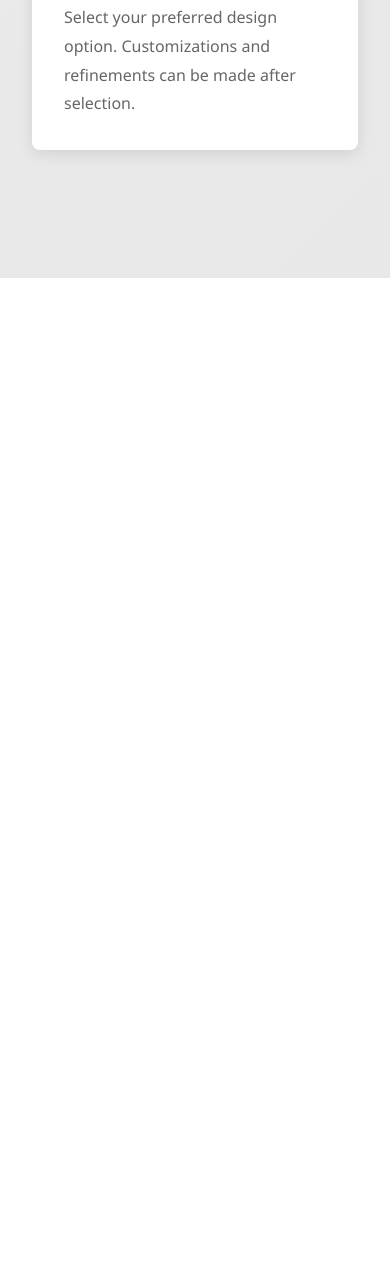
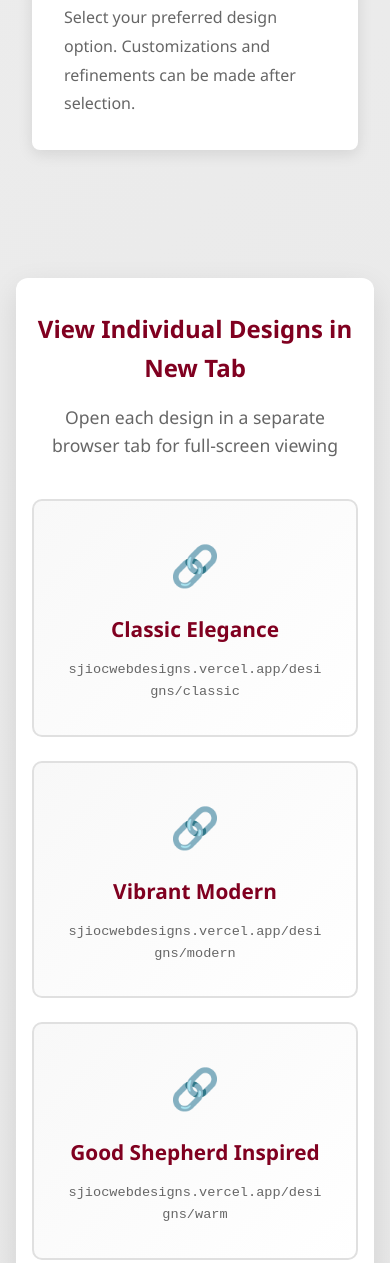
Before and after one commit to SujoyAbraham/sjiocwebdesigns, a website built with Vite: page index.html in a window 390 px wide. Shown: the part 4911-6174 px from the top of the page. Before the commit the page ends 5189 px from the top, so only its background shows below. Built offline with nearby package versions, Linux system fonts and the light colour scheme.

Commit message:
Add direct links section to open designs in new tabs
Added individual design links at bottom of page:
- Classic Elegance
- Vibrant Modern
- Good Shepherd Inspired
- Mosaic Inspired

Features:
- Opens in new browser tab
- Clean Vercel URLs shown
- Hover effects and styling
- Fully responsive for mobile

Co-Authored-By: Claude Sonnet 4.5 <noreply@anthropic.com>

```diff
--- a/css/design-showcase.css
+++ b/css/design-showcase.css
@@ -418,6 +418,82 @@ body {
     line-height: 1.8;
 }
 
+/* Direct Links Section */
+.direct-links-section {
+    max-width: 1400px;
+    margin: 4rem auto;
+    padding: 3rem 2rem;
+    background: white;
+    border-radius: 12px;
+    box-shadow: 0 10px 30px rgba(0, 0, 0, 0.1);
+}
+
+.direct-links-section h2 {
+    text-align: center;
+    color: #800020;
+    font-size: 2rem;
+    margin-bottom: 1rem;
+}
+
+.direct-links-description {
+    text-align: center;
+    color: #666;
+    margin-bottom: 2.5rem;
+    font-size: 1.1rem;
+}
+
+.direct-links-grid {
+    display: grid;
+    grid-template-columns: repeat(auto-fit, minmax(280px, 1fr));
+    gap: 1.5rem;
+}
+
+.direct-link {
+    display: flex;
+    flex-direction: column;
+    align-items: center;
+    padding: 2rem;
+    background: linear-gradient(135deg, #f8f8f8 0%, #ffffff 100%);
+    border: 2px solid #e0e0e0;
+    border-radius: 10px;
+    text-decoration: none;
+    transition: all 0.3s;
+    text-align: center;
+}
+
+.direct-link:hover {
+    border-color: #800020;
+    transform: translateY(-5px);
+    box-shadow: 0 10px 25px rgba(128, 0, 32, 0.15);
+}
+
+.direct-link .link-icon {
+    font-size: 2.5rem;
+    margin-bottom: 1rem;
+}
+
+.direct-link .link-title {
+    font-size: 1.3rem;
+    font-weight: 700;
+    color: #800020;
+    margin-bottom: 0.8rem;
+}
+
+.direct-link .link-url {
+    font-size: 0.85rem;
+    color: #666;
+    font-family: 'Courier New', monospace;
+    word-break: break-all;
+}
+
+.direct-link:hover .link-icon {
+    transform: scale(1.1);
+}
+
+.direct-link:hover .link-url {
+    color: #800020;
+}
+
 /* Responsive */
 @media (max-width: 768px) {
     .options-grid {
@@ -437,4 +513,17 @@ body {
         width: 95%;
         height: 85%;
     }
+
+    .direct-links-section {
+        padding: 2rem 1rem;
+        margin: 3rem 1rem;
+    }
+
+    .direct-links-grid {
+        grid-template-columns: 1fr;
+    }
+
+    .direct-links-section h2 {
+        font-size: 1.5rem;
+    }
 }
--- a/index.html
+++ b/index.html
@@ -164,6 +164,34 @@
         </div>
     </div>
 
+    <!-- Direct Links Section -->
+    <div class="direct-links-section">
+        <h2>View Individual Designs in New Tab</h2>
+        <p class="direct-links-description">Open each design in a separate browser tab for full-screen viewing</p>
+        <div class="direct-links-grid">
+            <a href="/designs/classic.html" target="_blank" rel="noopener noreferrer" class="direct-link">
+                <span class="link-icon">🔗</span>
+                <span class="link-title">Classic Elegance</span>
+                <span class="link-url">sjiocwebdesigns.vercel.app/designs/classic</span>
+            </a>
+            <a href="/designs/modern.html" target="_blank" rel="noopener noreferrer" class="direct-link">
+                <span class="link-icon">🔗</span>
+                <span class="link-title">Vibrant Modern</span>
+                <span class="link-url">sjiocwebdesigns.vercel.app/designs/modern</span>
+            </a>
+            <a href="/designs/warm.html" target="_blank" rel="noopener noreferrer" class="direct-link">
+                <span class="link-icon">🔗</span>
+                <span class="link-title">Good Shepherd Inspired</span>
+                <span class="link-url">sjiocwebdesigns.vercel.app/designs/warm</span>
+            </a>
+            <a href="/designs/heritage.html" target="_blank" rel="noopener noreferrer" class="direct-link">
+                <span class="link-icon">🔗</span>
+                <span class="link-title">Mosaic Inspired</span>
+                <span class="link-url">sjiocwebdesigns.vercel.app/designs/heritage</span>
+            </a>
+        </div>
+    </div>
+
     <script>
         function showDesign(designType) {
             const modal = document.getElementById('design-modal');
```
